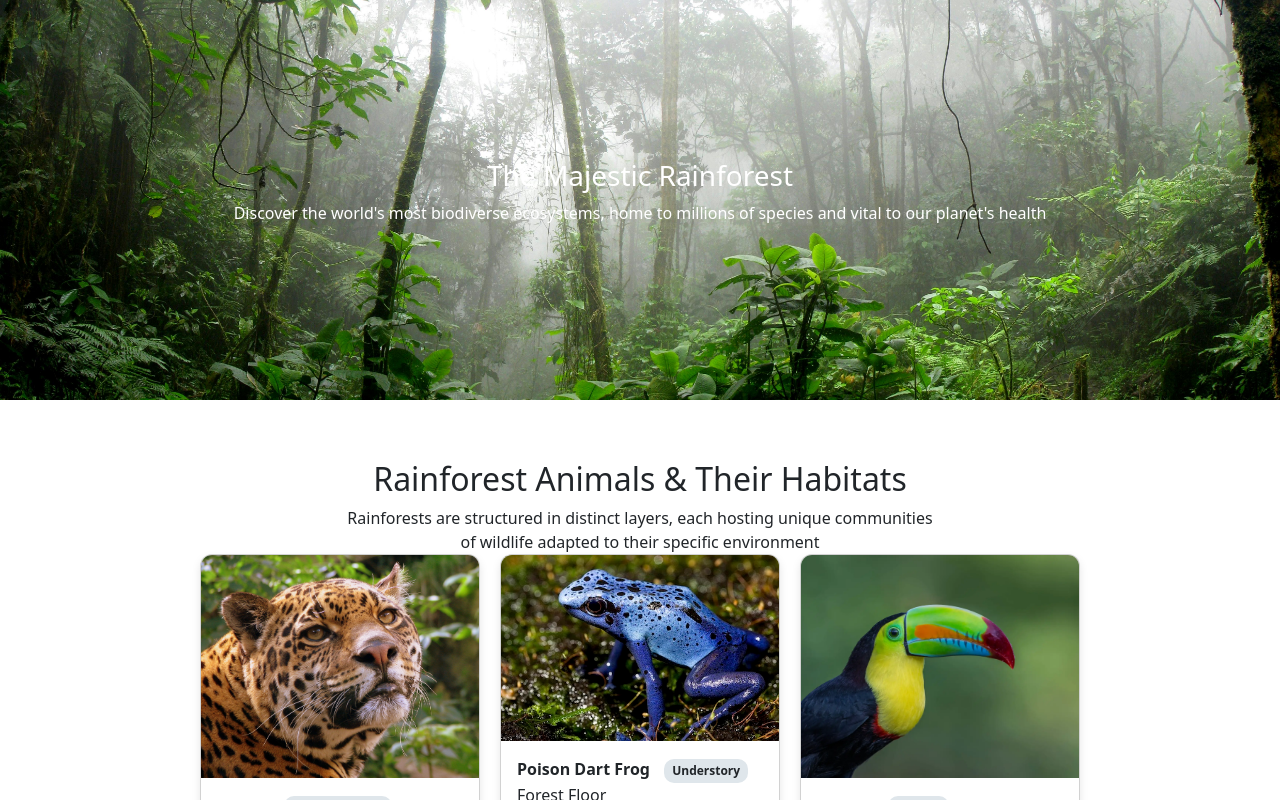
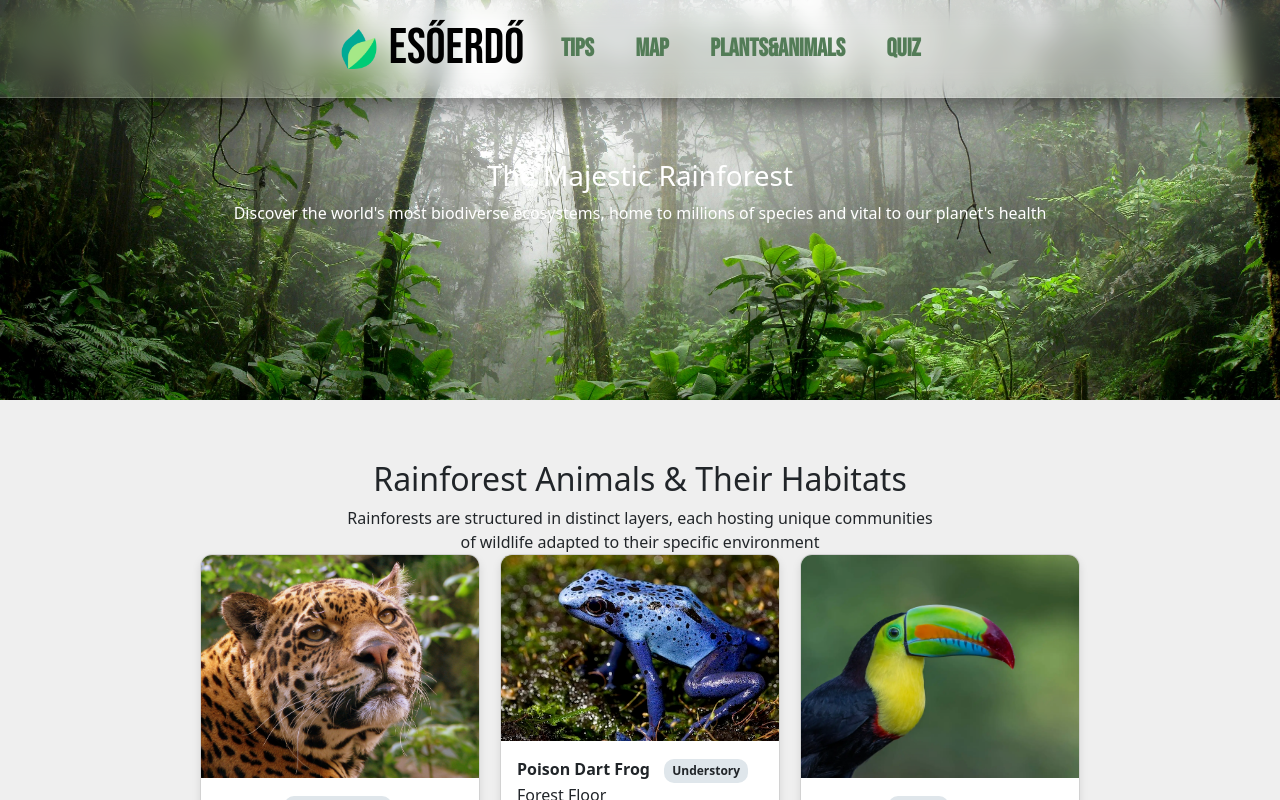
Before and after one commit to Valakovicsadam/esoerdo_VA_DP, a Vue app in the folder esoerdo/: page / in a window 1280 px wide. Shown: the top 800 px of the page. Built offline with nearby package versions, Linux system fonts and the light colour scheme.

Commit message:
Navbar
Feltöltöttem a navbart

```diff
--- a/esoerdo/src/App.vue
+++ b/esoerdo/src/App.vue
@@ -6,9 +6,118 @@ import Rainforest from './components/Rainforest.vue';
 </script>
 
 <template>
+  <header>
+    <nav class="navbar navbar-expand-lg fixed-top modern-navbar">
+      <div class="container-fluid">
+
+        <div class="collapse navbar-collapse justify-content-center" id="navbarSupportedContent">
+          <a class="navbar-brand d-flex align-items-center justify-content-center" href="#">
+            <img class="logo" src="../src/assets/leaf.png" alt="logo" title="logo" />
+            <span class="brand-text bebas-neue-regular alig-items-center" aria-current="page">Esőerdő</span>
+          </a>
+          <button class="navbar-toggler" type="button" data-bs-toggle="collapse"
+            data-bs-target="#navbarSupportedContent" aria-controls="navbarSupportedContent" aria-expanded="false"
+            aria-label="Toggle navigation">
+            <span class="navbar-toggler-icon"></span>
+          </button>
+          <ul class="navbar-nav d-flex align-items-center bebas-neue-regular">
+            <li class="nav-item">
+              <a class="nav-link"  href="#">Tips</a>
+            </li>
+            <li class="nav-item">
+              <a class="nav-link" href="#">Map</a>
+            </li>
+            <li class="nav-item">
+              <a class="nav-link" href="#">Plants&Animals</a>
+            </li>
+            <li class="nav-item">
+              <a class="nav-link" href="#">Quiz</a>
+            </li>
+          </ul>
+        </div>
+      </div>
+    </nav>
+  </header>
+  <main>
     <Rainforest />
+  </main>
+  <footer>
+
+  </footer>
+
 </template>
 
 <style scoped>
+@import url('https://fonts.googleapis.com/css2?family=Archivo+Black&family=Bebas+Neue&display=swap');
+.brand-text{
+  text-transform: uppercase;
 
+}
+
+
+/* Navbar alapok */
+.modern-navbar {
+  background: rgba(255, 255, 255, 0.15);
+  backdrop-filter: blur(12px);
+  -webkit-backdrop-filter: blur(12px);
+  box-shadow: 0 8px 32px 0 rgba(0, 0, 0, 0.6);
+  border-bottom: 1px solid rgba(255, 255, 255, 0.18);
+  transition: background-color 0.3s ease;
+  padding: 6px;
+  z-index: 1050;
+}
+
+/* Logó méretezése és márkaszöveg */
+.modern-navbar .logo {
+  height: 40px;
+  margin-right: 10px;
+  transition: transform 0.3s ease;
+}
+
+/* Hover effekt logón */
+.modern-navbar .logo:hover {
+  transform: scale(1.5) rotate(5deg);
+}
+
+/* Navbar linkek */
+.modern-navbar .nav-link {
+  color: #537c57;
+  font-weight: 600;
+  margin: 0 0.8rem;
+  position: relative;
+  transition: color 0.3s ease;
+  font-size: 25px;
+}
+
+/* Hover animáció linkeken */
+.modern-navbar .nav-link::after {
+  content: '';
+  position: absolute;
+  width: 0%;
+  height: 2px;
+  bottom: -5px;
+  left: 0;
+  background-color: #0b3b1f;
+  transition: width 0.3s ease;
+}
+
+.modern-navbar .nav-link:hover,
+.modern-navbar .nav-link.active {
+  color: #000000;
+}
+
+.modern-navbar .nav-link:hover::after,
+.modern-navbar .nav-link.active::after {
+  width: 100%;
+}
+
+main {
+  background-color: #efefef;
+}
+
+.bebas-neue-regular {
+  font-family: "Bebas Neue", sans-serif;
+  font-style: normal;
+  font-size: 50px;
+}
 </style>
```
Also changed, not shown: 1 other file (tests, documents, lock files or other folders).
